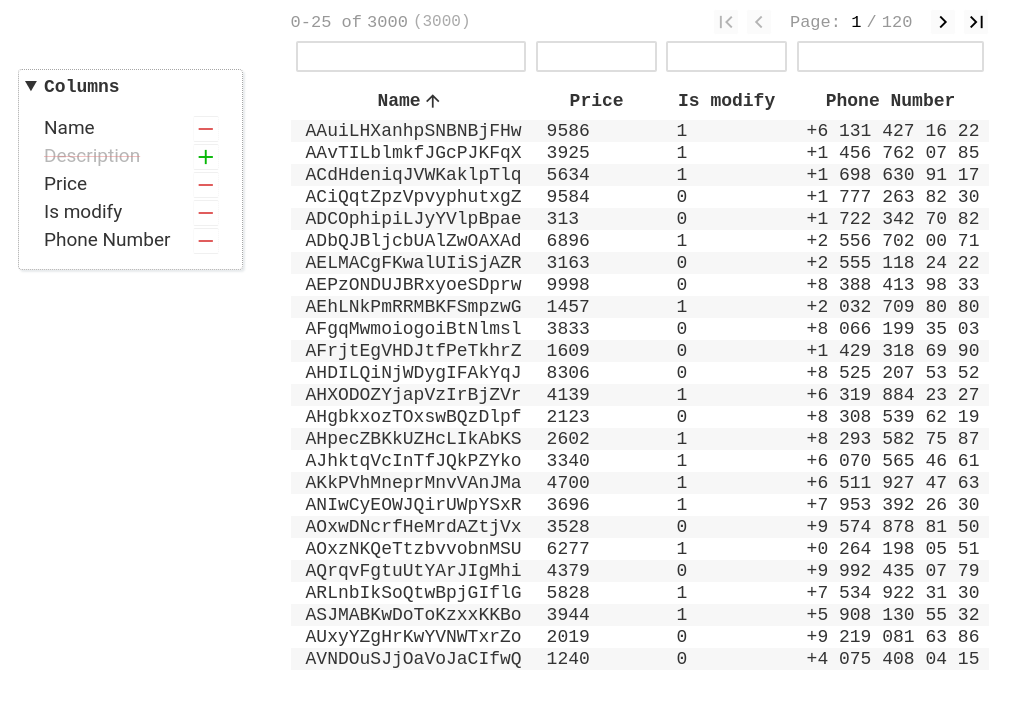
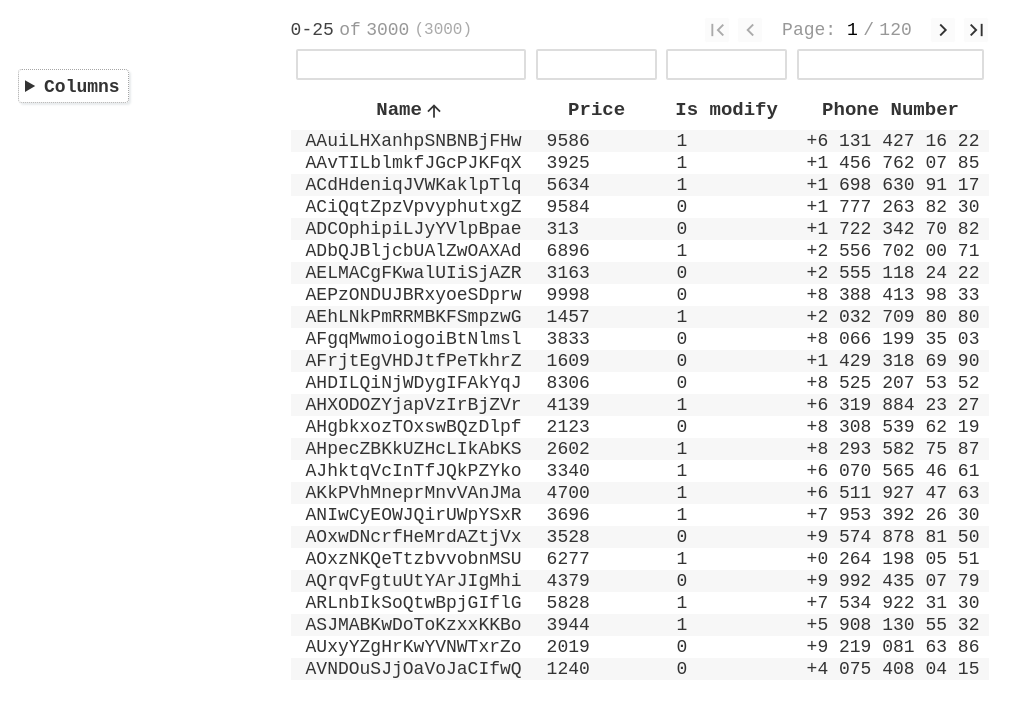
Before and after one commit to feeedback/table-svelte, a Svelte app: page / in a window 1280 px wide. Shown: the top 716 px of the page, without its empty margins (0-1029 px from the left). Built offline with nearby package versions, Linux system fonts and the light colour scheme.

Commit message:
fix accessibility, color contrast, font size, cls icon

```diff
--- a/public/global.css
+++ b/public/global.css
@@ -31,6 +31,16 @@ textarea {
   border: 1px solid #ccc;
   border-radius: 2px;
 }
+
+button {
+  color: #333;
+  background-color: #f6f6f6;
+}
+
+button:disabled {
+  color: #aaa;
+}
+
 button:focus {
   border-color: #666;
 }
--- a/src/components/ColumnsHideList.svelte
+++ b/src/components/ColumnsHideList.svelte
@@ -8,7 +8,7 @@
 </script>
 
 <div class="columns-hide-list__container">
-  <details open>
+  <details>
     <summary class="columns-hide-list__header">Columns</summary>
     <div class="columns-hide-list__list">
       {#each columns as columnName, columnIndex}
@@ -47,7 +47,7 @@
     padding-left: 1em;
     padding-right: 0.8em;
     padding-bottom: 0.5em;
-    font-size: 19px;
+    font-size: 20px;
     margin: 0;
     margin-top: 1em;
     font-family: 'Roboto';
--- a/src/components/ColumnsHideListElement.svelte
+++ b/src/components/ColumnsHideListElement.svelte
@@ -1,9 +1,19 @@
 <script>
+  // eslint-disable-next-line import/no-extraneous-dependencies
+  import { onMount } from 'svelte';
+
   export let columnName = '';
   export let columnIndex = 0;
   export let hiddenColumns = [];
   export let handlers = {};
   export let icons = {};
+
+  let isFirst = true;
+  onMount(() => {
+    setTimeout(() => {
+      isFirst = false;
+    }, 200);
+  });
 </script>
 
 <div class="columns-hide-list-element">
@@ -18,11 +28,13 @@
     {#if hiddenColumns.includes(columnIndex)}
       <button
         class="columns-hide-list-element__add-column material-symbols-outlined"
+        class:animation-loading={isFirst}
         on:click={() => handlers.showColumn(columnIndex)}>{@html icons.add}</button
       >
     {:else}
       <button
         class="columns-hide-list-element__hide-column material-symbols-outlined"
+        class:animation-loading={isFirst}
         on:click={() => handlers.hideColumn(columnIndex)}>{@html icons.hide}</button
       >
     {/if}
@@ -58,6 +70,8 @@
     cursor: pointer;
     height: 26px;
     width: 26px;
+  }
+  .animation-loading {
     animation: opactity-during-loading-font 0.8s;
   }
   .columns-hide-list-element:hover button {
@@ -92,8 +106,9 @@
   }
   .columns-list__name_hidden {
     text-decoration: line-through;
-    color: #b7b7b7;
-    text-decoration-thickness: 1px;
+    /* color: #b7b7b7; */
+    color: #a3a3a3;
+    text-decoration-thickness: 2px;
     text-decoration-color: rgba(225, 128, 128, 0.486);
     /* text-decoration-style: double; */
   }
--- a/src/components/PageNavigation.svelte
+++ b/src/components/PageNavigation.svelte
@@ -65,6 +65,7 @@
     cursor: pointer;
     height: 26px;
     width: 26px;
+    /* color: #333; */
     animation: opactity-during-loading-font 0.8s;
   }
   .page-navigation__button:not([disabled]):hover {
--- a/src/components/Table.svelte
+++ b/src/components/Table.svelte
@@ -241,11 +241,12 @@
 <style>
   @keyframes -global-opactity-during-loading-font {
     0% {
-      opacity: 0.6;
+      opacity: 0.4;
       color: rgba(0, 0, 0, 0.01);
     }
-    20% {
+    30% {
       opacity: 0.6;
+      /* color: rgba(0, 0, 0, 0.4); */
     }
     100% {
       opacity: 1;
@@ -259,6 +260,7 @@
     font-size: 18px;
     margin-left: auto;
     margin-right: auto;
+    margin-top: 8px;
     width: calc(100% - 30px - 6%);
     overflow-y: hidden;
     overflow-x: auto;
--- a/src/components/TableColumnHeader.svelte
+++ b/src/components/TableColumnHeader.svelte
@@ -1,4 +1,6 @@
 <script>
+  // eslint-disable-next-line import/no-extraneous-dependencies
+  import { onMount } from 'svelte';
   import { iconSymbolsByOrder } from '../utils/table-utils.js';
 
   export let saveSortSettings;
@@ -6,6 +8,12 @@
   export let sortedBy = '';
   export let sortOrder = 1;
 
+  let isFirst = true;
+  onMount(() => {
+    setTimeout(() => {
+      isFirst = false;
+    }, 200);
+  });
   const changeSortSettingsHandler = (columnName) => {
     if (sortedBy === columnName) {
       sortOrder *= -1;
@@ -14,6 +22,7 @@
     }
     sortedBy = columnName;
     saveSortSettings();
+    document.querySelector('.table-columns-header__icon-sort').style.animation = 'none';
   };
 </script>
 
@@ -23,7 +32,7 @@
       <span class="table-columns-header"
         ><span>{columnName}</span>
         {#if sortedBy === columnName}
-          <span class="table-columns-header__icon-sort material-symbols-outlined"
+          <span class="table-columns-header__icon-sort material-symbols-outlined" class:animation-loading={isFirst}
             >{@html iconSymbolsByOrder[sortOrder]}</span
           >
         {/if}</span
@@ -46,11 +55,14 @@
     font-size: 20px;
     width: 20px;
     height: 20px;
+  }
+  .animation-loading {
     animation: opactity-during-loading-font 0.8s;
   }
   .table-columns-header {
     display: flex;
     justify-content: center;
     align-items: flex-end;
+    font-size: 19px;
   }
 </style>
--- a/src/components/TableCounts.svelte
+++ b/src/components/TableCounts.svelte
@@ -5,9 +5,8 @@
 </script>
 
 <div class="table-counts__count-fitered">
-  {counts.rows.currentStart}-{counts.rows.currentEnd} of{@html THIN_SPACE}<span class="table-counts__count-filtered">
-    {counts.rows.filtered}</span
-  >
+  <span class="table-counts__rows-shown">{counts.rows.currentStart}-{counts.rows.currentEnd}</span
+  >{@html THIN_SPACE}of{@html THIN_SPACE}<span class="table-counts__count-filtered"> {counts.rows.filtered}</span>
   <span class="table-counts__count-total">({counts.rowsAll})</span>
 </div>
 
@@ -15,7 +14,10 @@
   .table-counts__count-fitered {
     display: flex;
     align-items: center;
-    color: #989898;
+    color: rgb(152, 152, 152);
+  }
+  .table-counts__rows-shown {
+    color: rgb(66, 66, 66);
   }
   .table-counts__count-total {
     margin-left: 5px;
--- a/src/components/TableCountsContainer.svelte
+++ b/src/components/TableCountsContainer.svelte
@@ -27,7 +27,7 @@
     align-content: center;
     align-items: center;
     /* width: 80%; */
-    font-size: 17px;
+    font-size: 18px;
     margin-bottom: 4px;
     /* font-family: 'Roboto'; */
     vertical-align: middle;
```
